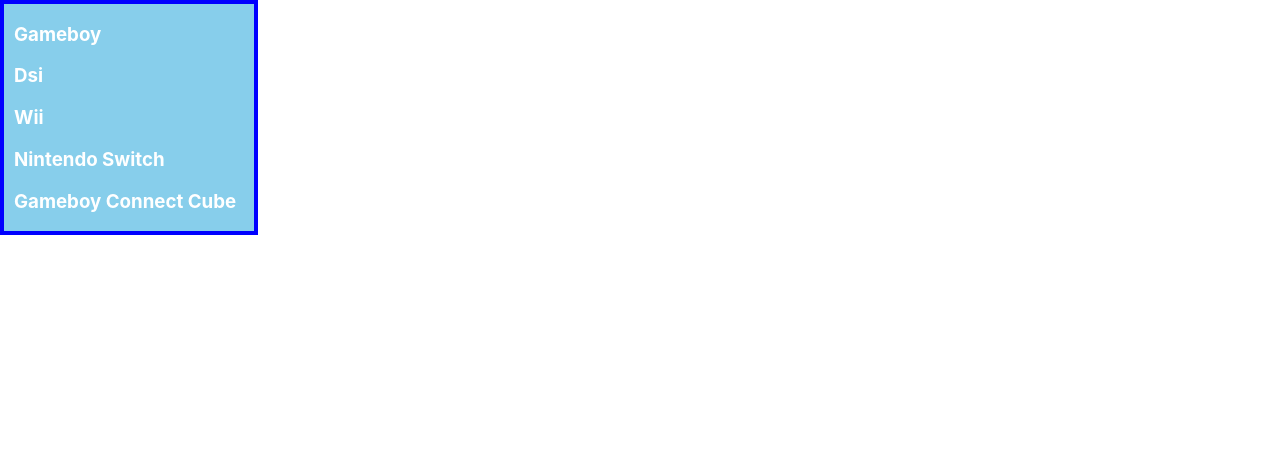
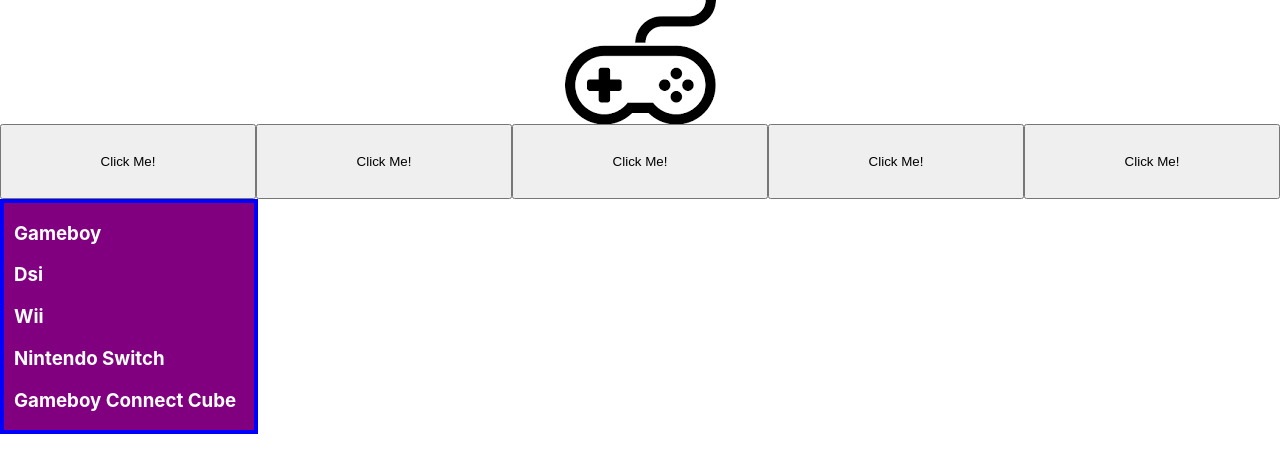
Before and after one commit to andyl5/controller-showcase, a React (Create React App) app: page / in a window 1280 px wide. Shown: the top 472 px of the page. Built offline with nearby package versions, Linux system fonts and the light colour scheme.

Commit message:
Changed coloring

```diff
--- a/src/App.css
+++ b/src/App.css
@@ -57,14 +57,14 @@
   border: solid 4px blue;
   width: 250px;
   color: white;
-  background-color: skyblue;
+  background-color: purple;
 }
 
 .dropdown-menu-h3 {
-  background-color: skyblue;
+  background-color: purple;
   padding-left: 10px;
 }
 
 .dropdown-menu-h3:hover {
-  background-color: yellow;
+  background-color: magenta;
 }
--- a/src/App.js
+++ b/src/App.js
@@ -4,8 +4,9 @@
 
 function App() {
   return (
-    //<Homepage/>
-    <Dropdownmenu/>
+    <div>
+      <Homepage/>
+    </div>
   );
 }
 
```
